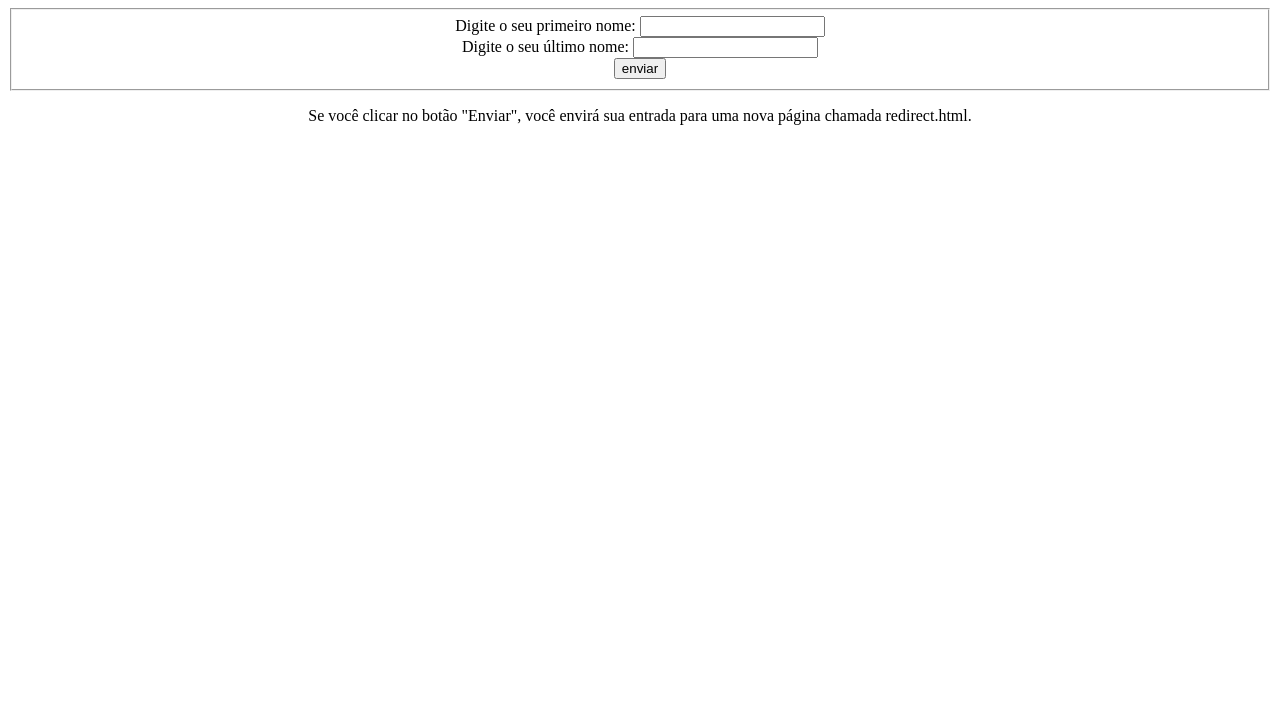
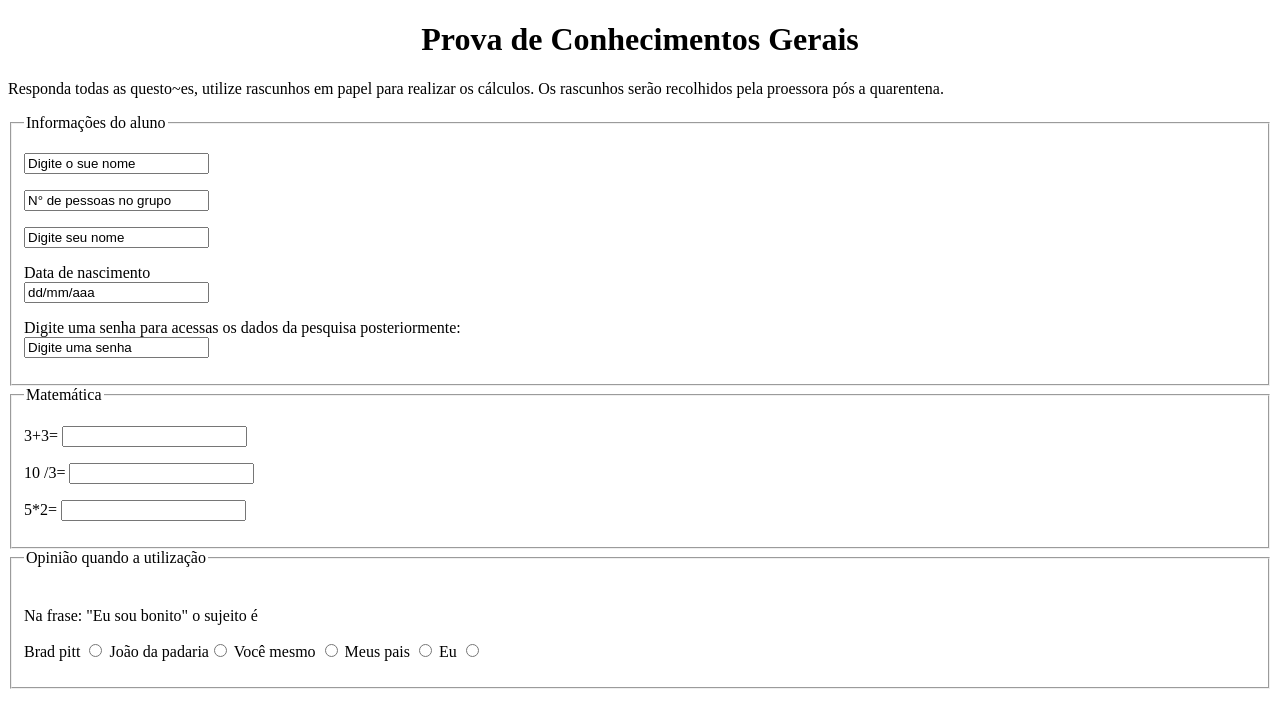
Before and after one commit to EnzoHC/Programa-o_web, a plain HTML site: page index.html in a window 1280 px wide. Drawn offline with Linux system fonts and the light colour scheme.

Commit message:
Add files via upload

```diff
--- a/index.html
+++ b/index.html
@@ -1,30 +1,43 @@
-<html>
-    <style>
-        body{
-            text-align: center;
-        }
-        fieldset{
-            size: 10px;
-        }
-    </style>
-
+<!DOCTYPE html>
+<html lang="en">
+<head>
+    <meta charset="UTF-8">
+    <meta http-equiv="X-UA-Compatible" content="IE=edge">
+    <meta name="viewport" content="width=device-width, initial-scale=1.0">
+    <title>Document</title>
+</head>
 <body>
 
-<fieldset>
+    <h1 style="text-align: center;">Prova de Conhecimentos Gerais</h1>
+    <p>Responda todas as questo~es, utilize rascunhos em papel para realizar os cálculos. Os rascunhos serão recolhidos pela proessora pós a quarentena.</p>
 
-Digite o seu primeiro nome:
-<input type="text" name="FirstName">
-<br>Digite o seu último nome:
-<input type="text" name="LastName"> <br>
-<a href="./redirect.html"><input type="button" value="enviar"></a>
-</fieldset>
-</form>
+    <fieldset>
+        <legend>Informações do aluno</legend>
 
-<p>
-Se você clicar no botão "Enviar", você
-envirá sua entrada para uma nova página
-chamada redirect.html.
-</p>
+      <p><input type="text" value="Digite o sue nome"></p>
+      <p><input type="text" value="N° de pessoas no grupo "></p>
+      <p> <input type="text" value="Digite seu nome"></p>
+      <p> Data de nascimento <br> <input type="text" value="dd/mm/aaa"></p>
+       <p>Digite uma senha para acessas os dados da pesquisa posteriormente: <br><input type="text" value="Digite uma senha"> </p>
 
+    </fieldset>
+
+    <fieldset>
+        <legend>Matemática</legend>
+        <p> 3+3= <input type="text"></p>
+        <p> 10 /3= <input type="text"></p>
+        <p> 5*2= <input type="text"></p>
+    </fieldset>
+
+    <fieldset>
+        <legend>Opinião quando a utilização</legend>
+        <img src="" alt="">
+        <p>Na frase: "Eu sou bonito" o sujeito é</p>
+        Brad pitt <input type="radio">
+        João da padaria<input type="radio">
+        Você mesmo <input type="radio">
+        Meus pais <input type="radio">
+        Eu <input type="radio"></p>
+    </fieldset>
 </body>
 </html>
```
